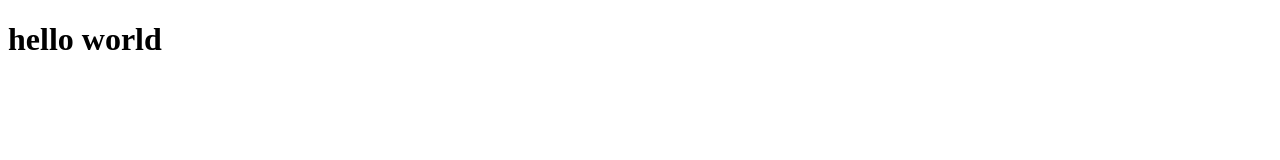
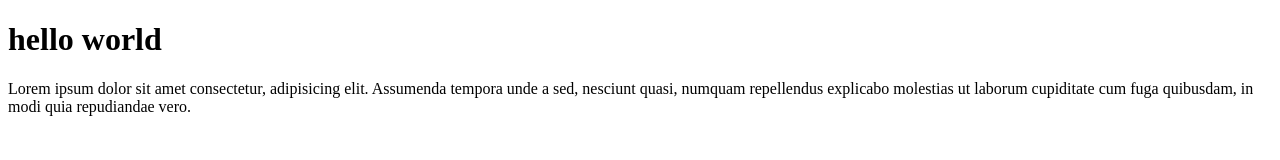
Before and after one commit to curioussadli/sadli-git-test, a plain HTML site: page index.html in a window 1280 px wide. Drawn offline with Linux system fonts and the light colour scheme.

Commit message:
add paragraph

```diff
--- a/index.html
+++ b/index.html
@@ -7,5 +7,6 @@
 </head>
 <body>
     <h1>hello world</h1>
+    <p>Lorem ipsum dolor sit amet consectetur, adipisicing elit. Assumenda tempora unde a sed, nesciunt quasi, numquam repellendus explicabo molestias ut laborum cupiditate cum fuga quibusdam, in modi quia repudiandae vero.</p>
 </body>
 </html>
```
